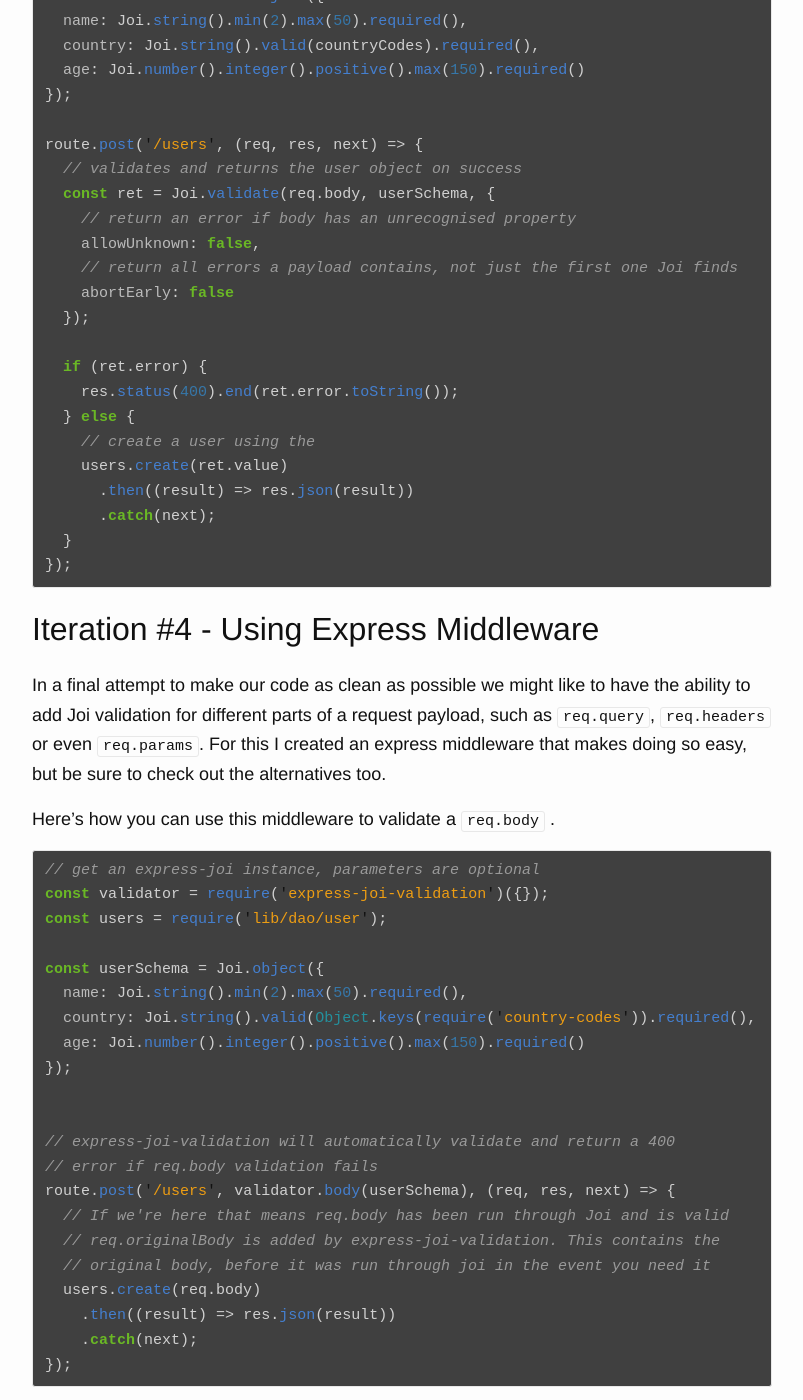
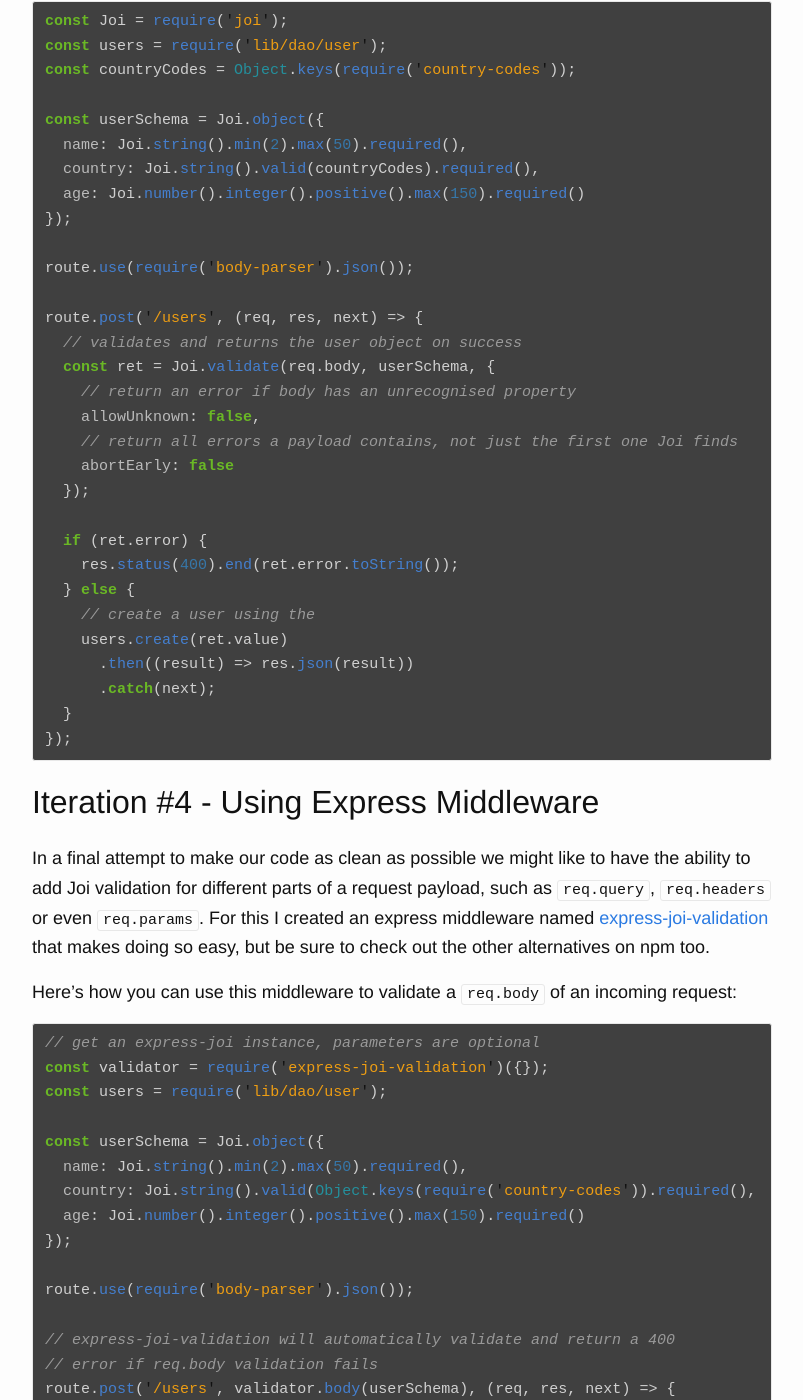
Before and after one commit to evanshortiss/evanshortiss.github.io, a Jekyll site: the page built from _posts/2017-04-24-express-joi.markdown, in a window 1280 px wide and 1400 px high, scrolled down 5954 px. Shown: the whole window, without its empty margins (238-1041 px from the left). Built offline with Jekyll 4.4.1, drawn with Linux system fonts in a browser that asks for light colours; some of the changed text lies outside the part shown.

Commit message:
update express-joi post

```diff
--- a/_posts/2017-04-24-express-joi.markdown
+++ b/_posts/2017-04-24-express-joi.markdown
@@ -32,6 +32,9 @@ const users = require('lib/dao/user');
 function isInt (n) {
   return n === parseInt(n, 10)
 }
+
+// Need to actually parse the incoming POST data
+route.use(require('body-parser').json());
 
 route.post('/users', (req, res, next) => {
   let name = req.body.name;
@@ -83,6 +86,8 @@ After refactoring your code to use the module system you’re likely to end up w
 // this is a function that contains our old validation logic
 const validateUser = require('lib/validations/user');
 const users = require('lib/dao/user');
+
+route.use(require('body-parser').json());
 
 route.post('/users', (req, res, next) => {
   // validates and returns the user object on success
@@ -149,6 +154,8 @@ const userSchema = Joi.object({
   age: Joi.number().integer().positive().max(150).required()
 });
 
+route.use(require('body-parser').json());
+
 route.post('/users', (req, res, next) => {
   // validates and returns the user object on success
   const ret = Joi.validate(req.body, userSchema, {
@@ -170,9 +177,9 @@ route.post('/users', (req, res, next) => {
 {% endhighlight %}
 
 ## Iteration #4 - Using Express Middleware
-In a final attempt to make our code as clean as possible we might like to have the ability to add Joi validation for different parts of a request payload, such as `req.query`, `req.headers` or even `req.params`.  For this I created an express middleware that makes doing so easy, but be sure to check out the alternatives too.
+In a final attempt to make our code as clean as possible we might like to have the ability to add Joi validation for different parts of a request payload, such as `req.query`, `req.headers` or even `req.params`.  For this I created an express middleware named [express-joi-validation](https://github.com/evanshortiss/express-joi-validation) that makes doing so easy, but be sure to check out the other alternatives on npm too.
 
-Here’s how you can use this middleware to validate a `req.body` .
+Here’s how you can use this middleware to validate a `req.body` of an incoming request:
 
 {% highlight js %}
 // get an express-joi instance, parameters are optional
@@ -185,6 +192,7 @@ const userSchema = Joi.object({
   age: Joi.number().integer().positive().max(150).required()
 });
 
+route.use(require('body-parser').json());
 
 // express-joi-validation will automatically validate and return a 400
 // error if req.body validation fails
```
Also changed, not shown: other parts of _posts/2017-04-24-express-joi.markdown (+2 -1 lines).
